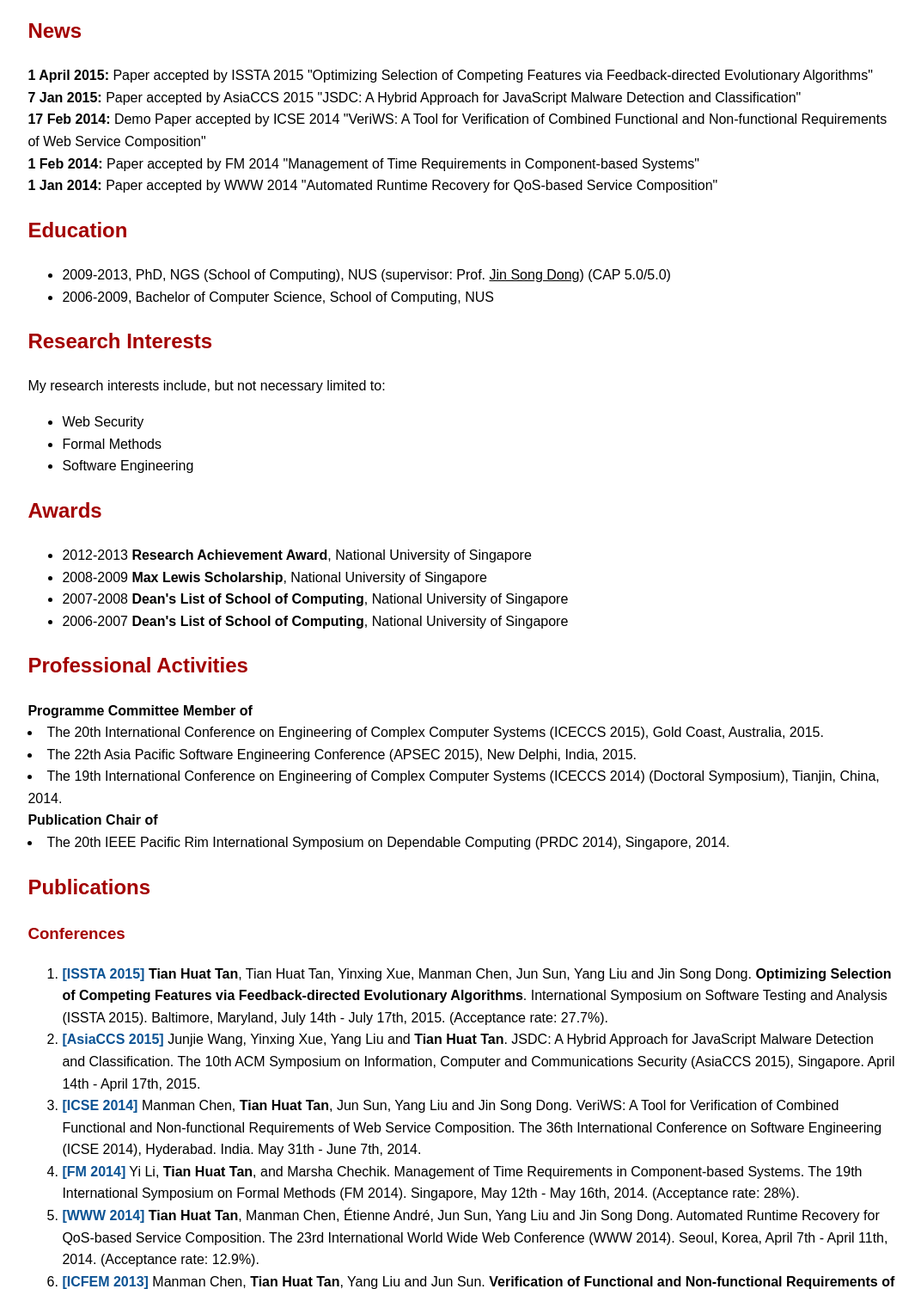
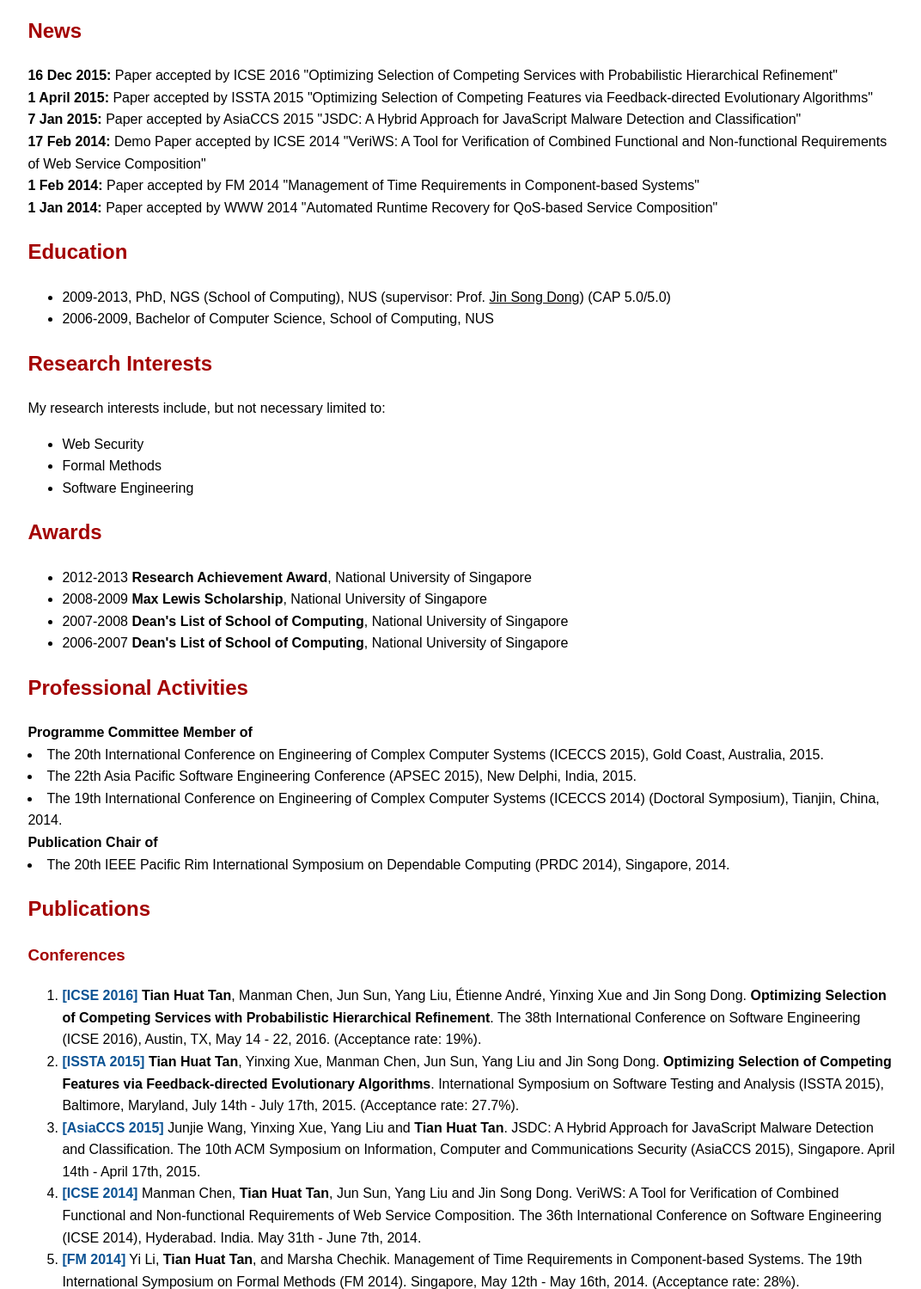
Before and after one commit to tianhuat/tianhuat.github.io, a plain HTML site: page index.html in a window 1280 px wide. Shown: the part 281-1780 px from the top of the page at 86% size, without its empty margins (102-1174 px from the left). Drawn offline with Linux system fonts and the light colour scheme.

Commit message:
add new publication
add new publication

```diff
--- a/index.html
+++ b/index.html
@@ -47,6 +47,7 @@
 
 
 <h2>News</h2>
+<b>16 Dec 2015:</b>  Paper accepted by ICSE 2016 "Optimizing Selection of Competing Services with Probabilistic Hierarchical Refinement"<br/>
 <b>1 April 2015:</b>  Paper accepted by ISSTA 2015 "Optimizing Selection of Competing Features via Feedback-directed Evolutionary Algorithms"<br/>
 <b>7 Jan 2015:</b>  Paper accepted by AsiaCCS 2015 "JSDC: A Hybrid Approach for JavaScript Malware Detection and Classification"<br/>
 <b>17 Feb 2014:</b>  Demo Paper accepted by ICSE 2014 "VeriWS: A Tool for Verification of Combined Functional and Non-functional Requirements of Web Service Composition"<br/>
@@ -87,7 +88,8 @@
 <h2>Publications</h2>
 <h3>Conferences</h3>
 <ol>
-  <li><span class="conference">[ISSTA 2015]</span> <b>Tian Huat Tan</b>, Tian Huat Tan, Yinxing Xue, Manman Chen, Jun Sun, Yang Liu and Jin Song Dong. <b>Optimizing Selection of Competing Features via Feedback-directed Evolutionary Algorithms</b>. International Symposium on Software Testing and Analysis (ISSTA 2015).  Baltimore, Maryland, July 14th - July 17th, 2015. (Acceptance rate: 27.7%).</li>
+	<li><span class="conference">[ICSE 2016]</span> <b>Tian Huat Tan</b>, Manman Chen, Jun Sun, Yang Liu, Étienne André, Yinxing Xue and Jin Song Dong. <b>Optimizing Selection of Competing Services with Probabilistic Hierarchical Refinement</b>. The 38th International Conference on Software Engineering (ICSE 2016), Austin, TX, May 14 - 22, 2016. (Acceptance rate: 19%).</li>
+  <li><span class="conference">[ISSTA 2015]</span> <b>Tian Huat Tan</b>, Yinxing Xue, Manman Chen, Jun Sun, Yang Liu and Jin Song Dong. <b>Optimizing Selection of Competing Features via Feedback-directed Evolutionary Algorithms</b>. International Symposium on Software Testing and Analysis (ISSTA 2015),  Baltimore, Maryland, July 14th - July 17th, 2015. (Acceptance rate: 27.7%).</li>
   <li><span class="conference">[AsiaCCS 2015]</span> Junjie Wang, Yinxing Xue, Yang Liu and <b>Tian Huat Tan</b>. JSDC: A Hybrid Approach for JavaScript Malware Detection and Classification. The 10th ACM Symposium on Information, Computer and Communications Security (AsiaCCS 2015), Singapore. April 14th - April 17th, 2015.</li>
   <li><span class="conference">[ICSE 2014]</span> Manman Chen, <b>Tian Huat Tan</b>, Jun Sun, Yang Liu and Jin Song Dong. VeriWS: A Tool for Verification of Combined Functional and Non-functional Requirements of Web Service Composition. The 36th International Conference on Software Engineering (ICSE 2014), Hyderabad. India. May 31th - June 7th, 2014.</li>
   <li><span class="conference">[FM 2014]</span> Yi Li, <b>Tian Huat Tan</b>, and Marsha Chechik. Management of Time Requirements in Component-based Systems. The 19th International Symposium on Formal Methods (FM 2014). Singapore, May 12th - May 16th, 2014. (Acceptance rate: 28%).</li>
```
